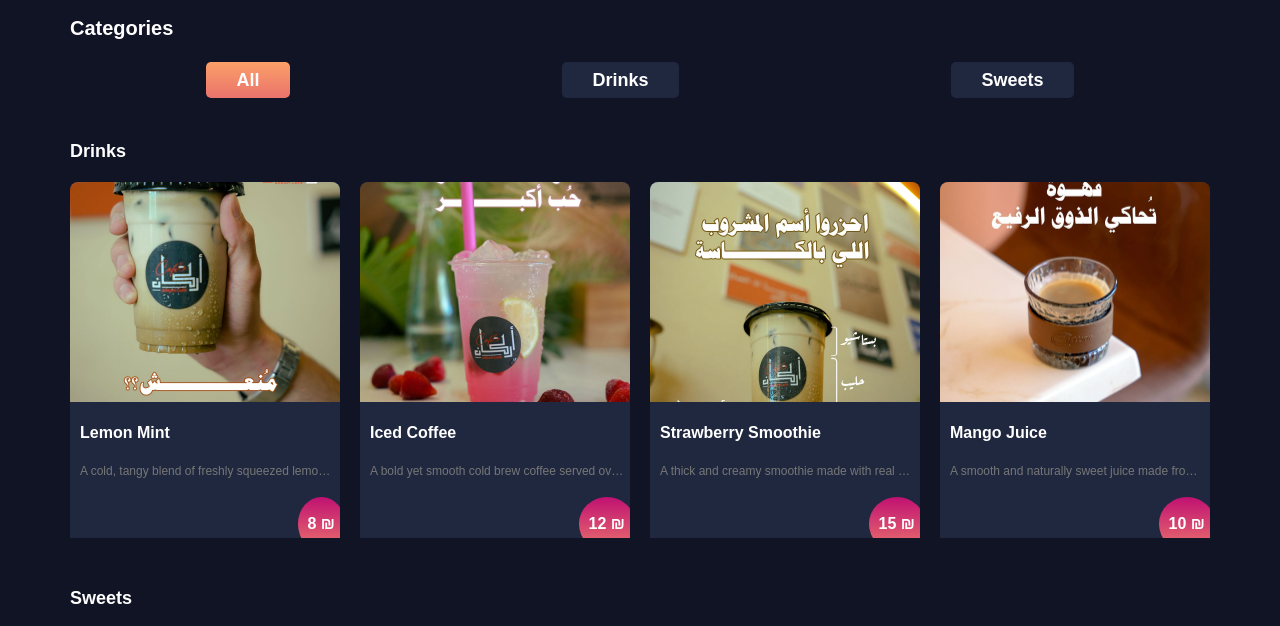
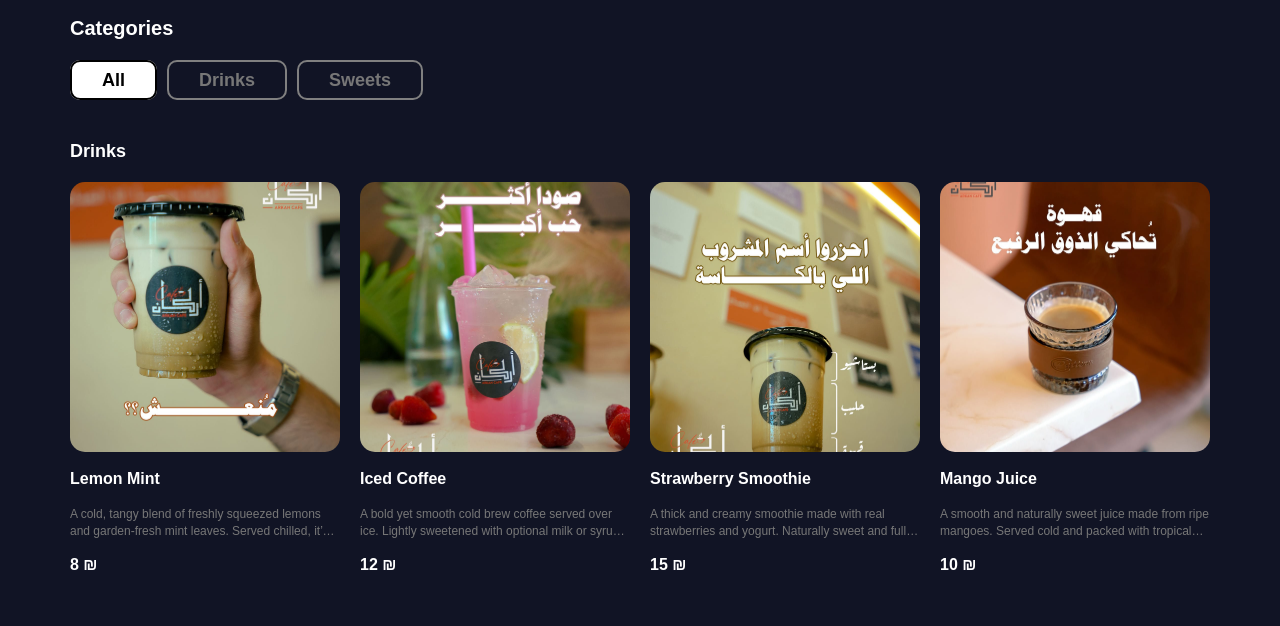
Before and after one commit to M7mdQashqesh/cafe-system, a plain HTML site: page index.html in a window 1280 px wide. Shown: the part 127-753 px from the top of the page. Drawn offline with Linux system fonts and the light colour scheme.

Commit message:
few edit in main page ui design

```diff
--- a/scripts/checkout.js
+++ b/scripts/checkout.js
@@ -90,12 +90,12 @@ function completeOrder(fullName, phoneNumber, address) {
 
     allTextMessage = userInfo + allTextMessage;
     url += encodeURIComponent(allTextMessage);
-    window.open(url, "_blank").focus();
     window.localStorage.removeItem("cartProducts");
     showToastify(
       "Order Sent Successfully",
       "linear-gradient(to right, #00b09b, #96c93d)"
     );
+    window.open(url, "_blank").focus();
     window.location.href = "../index.html";
   } else {
     showToastify(
--- a/scripts/main.js
+++ b/scripts/main.js
@@ -16,7 +16,8 @@ async function getData(link, place) {
     productDiv.className = "product";
 
     let imageContainer = document.createElement("div");
-    imageContainer.style.cssText = `background-image: url(${allData[i].src}); background-size:cover; background-position: center; width: 100%; height: 220px`;
+    imageContainer.className = "bg-image"
+    imageContainer.style.cssText = `background-image: url(${allData[i].src});`;
     productDiv.appendChild(imageContainer);
 
     let productName = document.createElement("p");
--- a/style/style.css
+++ b/style/style.css
@@ -92,20 +92,23 @@ header i {
   padding: 0;
   margin-top: 30px;
   display: flex;
-  justify-content: space-around;
+  flex-wrap: wrap;
+  gap: 35px 10px;
 }
 
 .categories ul li a {
   padding: 8px 30px;
   font-size: 18px;
-  color: white;
-  background-color: var(--secondary-color);
-  border-radius: 5px;
+  color: #777;
+  border: 2px solid gray;
+  border-radius: 10px;
   font-weight: bold;
 }
 
 .categories ul li a.active {
-  background: linear-gradient(rgb(251 160 104), rgb(234 115 108));
+  background-color: white;
+  color: black;
+  border: 2px solid black;
 }
 /* Categories */
 
@@ -140,35 +143,33 @@ header i {
 }
 
 .varieties .product {
-  background-color: var(--secondary-color);
   overflow: hidden;
-  border-radius: 8px 8px 0 0;
-  position: relative;
+}
+
+.varieties .product .bg-image {
+  background-size: cover;
+  background-position: center;
+  aspect-ratio: 1/1;
+  border-radius: 15px;
 }
 
 .varieties .product .product-name {
   color: white;
   font-weight: bold;
-  margin: 20px 5px 0px 10px;
   line-height: 1.4;
 }
 
 .varieties .product .description {
   color: #777;
-  margin: 20px 5px 60px 10px;
   font-size: 12px;
   overflow: hidden;
-  white-space: nowrap;
-  text-overflow: ellipsis;
+  display: -webkit-box;
+  -webkit-line-clamp: 2;
+  -webkit-box-orient: vertical;
+  line-height: 1.4;
 }
 
 .varieties .product .product-price {
-  background: linear-gradient(rgb(192 17 114), rgb(234 115 108));
-  position: absolute;
-  right: -5px;
-  bottom: -29px;
-  border-radius: 50%;
-  padding: 18px 10px;
   color: white;
   font-weight: bold;
 }
```
